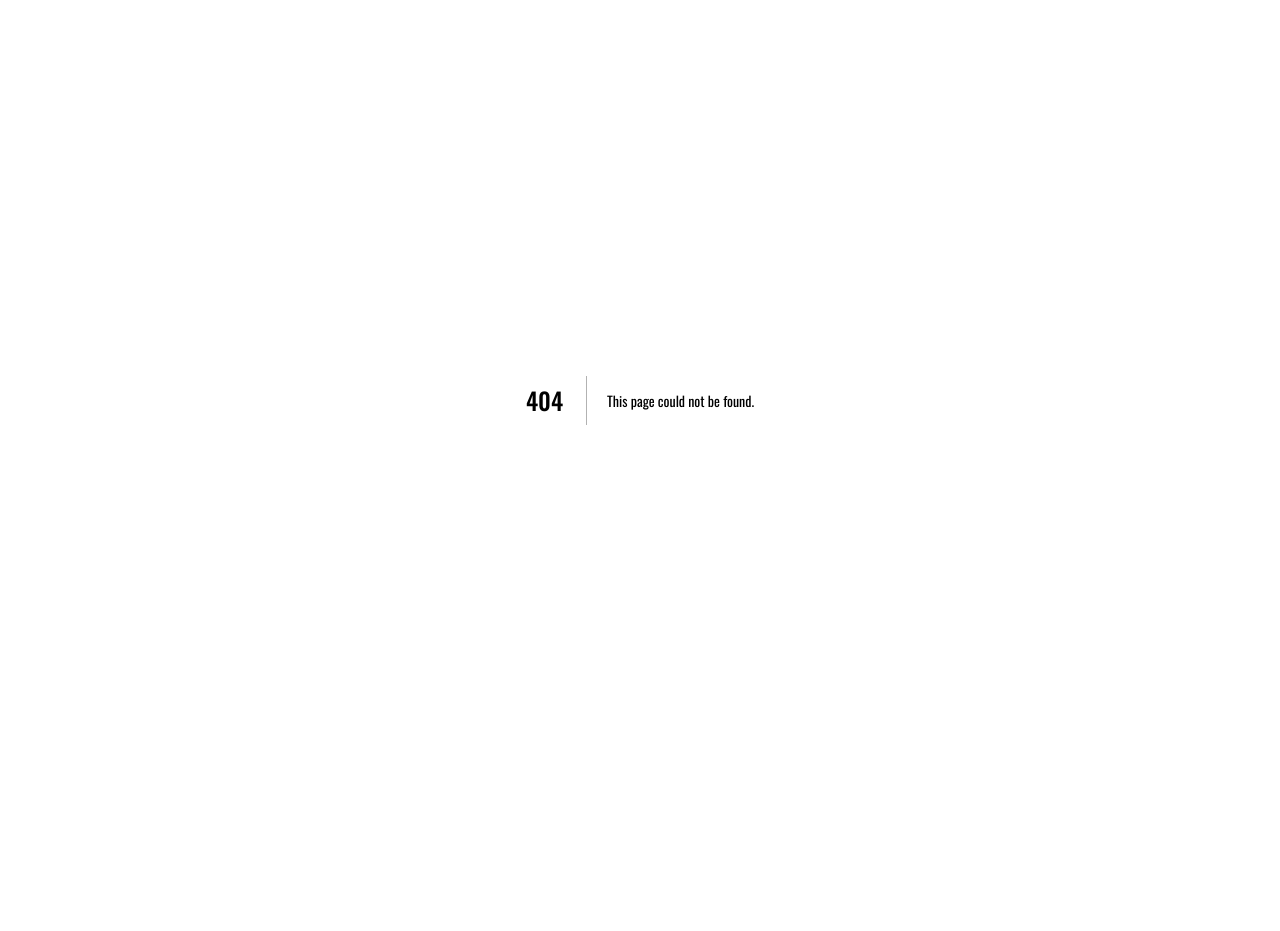
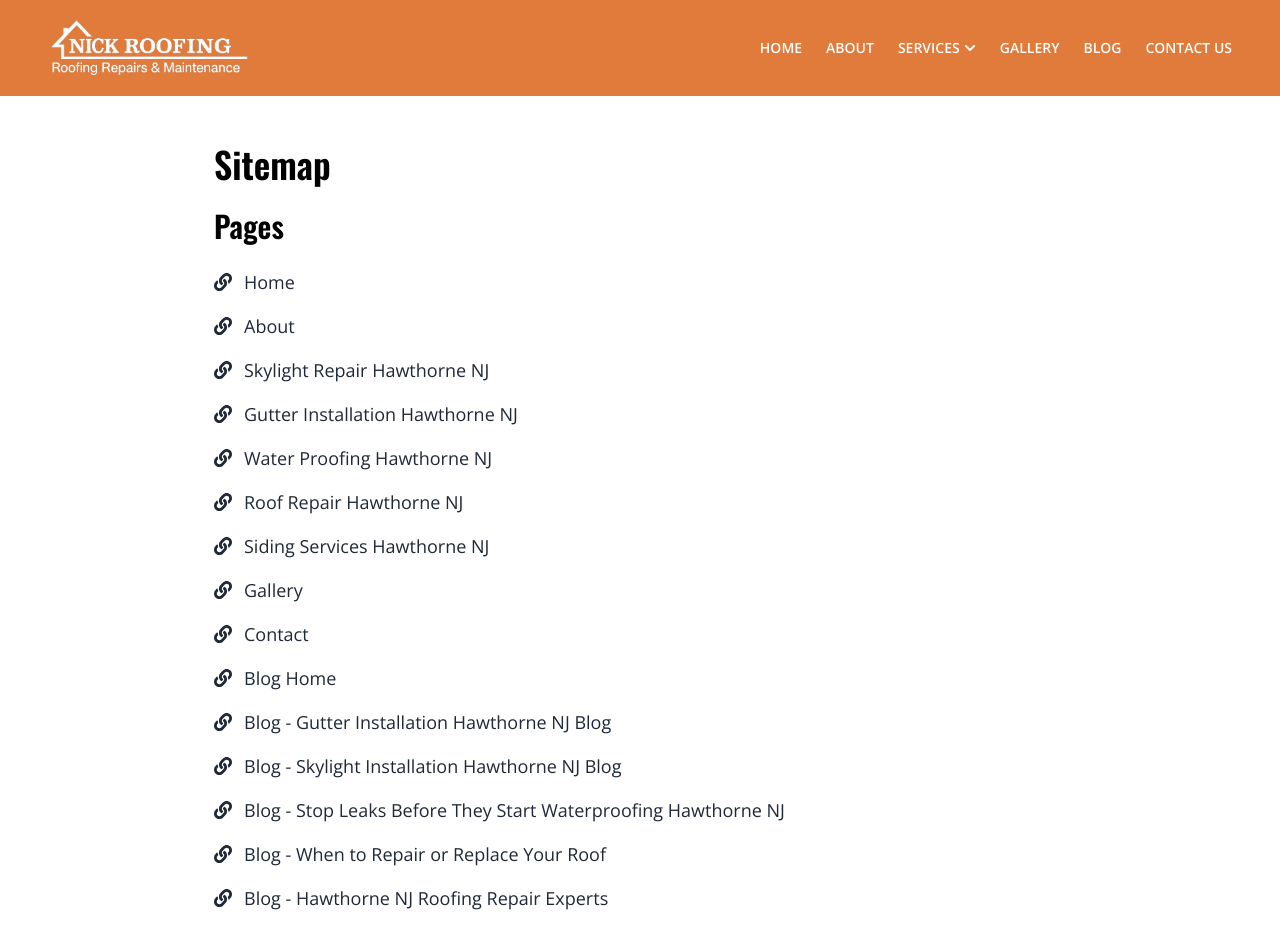
Before and after one commit to compumaxhosting/nick-roofing, a Next.js app: page /site-map in a window 1280 px wide. Before the commit this address had no page. Shown: the top 931 px of the page. Before the commit the page ends 800 px from the top, so only its background shows below. Built offline with nearby package versions, Linux system fonts and the light colour scheme.

Commit message:
added blog updted site map and created site map page

```diff
--- /dev/null
+++ b/src/app/site-map/page.tsx
@@ -0,0 +1,13 @@
+import SiteMap from "@/components/SiteMap";
+import { Footer } from "@/components/Footer";
+import Header from "@/components/Header";
+
+export default function About() {
+  return (
+    <>
+      <Header />
+      <SiteMap />
+      <Footer/>
+    </>
+  );
+}
--- a/src/components/BlogsOverview.tsx
+++ b/src/components/BlogsOverview.tsx
@@ -12,6 +12,10 @@ export function BlogsOverview() {
   const pathname = usePathname();
 
   const blogs = [
+    {
+      name: "How to Protect Your Home from Moisture Damage in Hawthorne, NJ",
+      path: "protect-home-moisture-damage-hawthorne-nj",
+    },
     {
       name: "Hawthorne NJ Roofing Repair Specialists You Can Trust",
       path: "hawthorne-nj-roofing-repair-specialists-you-can-trust",
--- a/src/components/Footer.tsx
+++ b/src/components/Footer.tsx
@@ -53,6 +53,9 @@ export const Footer = () => {
                 </li>
                 <li>
                   <Link href="contact">CONTACT US</Link>
+                </li>
+                <li>
+                  <Link href="site-map">SITE MAP</Link>
                 </li>
               </ul>
             </div>
--- /dev/null
+++ b/src/components/SiteMap.tsx
@@ -0,0 +1,87 @@
+// app/site-map/page.tsx
+
+import Link from "next/link";
+import { FaLink } from "react-icons/fa";
+
+const SiteMap = () => {
+ const links = [
+   { name: "Home", url: "https://www.nickroofing.com/" },
+   { name: "About", url: "https://www.nickroofing.com/about" },
+   {
+     name: "Skylight Repair Hawthorne NJ",
+     url: "https://www.nickroofing.com/skylight-repair-hawthorne-nj",
+   },
+   {
+     name: "Gutter Installation Hawthorne NJ",
+     url: "https://www.nickroofing.com/gutter-installation-hawthorne-nj",
+   },
+   {
+     name: "Water Proofing Hawthorne NJ",
+     url: "https://www.nickroofing.com/water-proofing-hawthorne-nj",
+   },
+   {
+     name: "Roof Repair Hawthorne NJ",
+     url: "https://www.nickroofing.com/roof-repair-hawthorne-nj",
+   },
+   {
+     name: "Siding Services Hawthorne NJ",
+     url: "https://www.nickroofing.com/siding-services-hawthorne-nj",
+   },
+   { name: "Gallery", url: "https://www.nickroofing.com/gallery" },
+   { name: "Contact", url: "https://www.nickroofing.com/contact" },
+   { name: "Blog Home", url: "https://www.nickroofing.com/blog" },
+   {
+     name: "Blog - Gutter Installation Hawthorne NJ Blog",
+     url: "https://www.nickroofing.com/blog/gutter-installation-hawthorne-nj",
+   },
+   {
+     name: "Blog - Skylight Installation Hawthorne NJ Blog",
+     url: "https://www.nickroofing.com/blog/skylight-installation-hawthorne-nj",
+   },
+   {
+     name: "Blog - Stop Leaks Before They Start Waterproofing Hawthorne NJ",
+     url: "https://www.nickroofing.com/blog/stop-leaks-before-they-start-waterproofing-hawthorne-nj",
+   },
+   {
+     name: "Blog - When to Repair or Replace Your Roof",
+     url: "https://www.nickroofing.com/blog/how-to-know-when-its-time-to-repair-or-replace-your-roof",
+   },
+   {
+     name: "Blog - Hawthorne NJ Roofing Repair Experts",
+     url: "https://www.nickroofing.com/blog/hawthorne-nj-roofing-repair-experts",
+   },
+   {
+     name: "Blog - Protect Home From Moisture Damage Hawthorne NJ",
+     url: "https://www.nickroofing.com/blog/protect-home-moisture-damage-hawthorne-nj",
+   },
+   { name: "Site Map", url: "https://www.nickroofing.com/site-map" },
+ ];
+
+
+  return (
+    <div className="max-w-[900px] mx-auto px-6 pt-32 md:pt-12 pb-16">
+      <h1 className="text-3xl md:text-4xl font-semibold mb-6 text-black">
+        Sitemap
+      </h1>
+      <h2 className="text-2xl md:text-3xl font-semibold mb-6 text-black">
+        Pages
+      </h2>
+
+      <ul className="space-y-4">
+        {links.map((item, index) => (
+          <li key={index}>
+            <Link
+              href={item.url}
+              className="text-gray-800 hover:underline flex items-center text-lg"
+            >
+              <FaLink className="mr-3 text-gray-800" />
+              {item.name}
+            </Link>
+          </li>
+        ))}
+      </ul>
+    </div>
+  );
+};
+
+export default SiteMap;
--- a/src/data/BlogsData.tsx
+++ b/src/data/BlogsData.tsx
@@ -19,6 +19,89 @@ export type Blog = {
 };
 
 export const BlogsData: Blog[] = [
+  {
+    keywords:
+      "Basement sealing Hawthorne, foundation leak repair New Jersey, residential waterproofing Hawthorne NJ, crawlspace moisture control Passaic, exterior masonry protection residential, interior damp prevention solutions, concrete crack injection specialists, sump pump setup professionals, drainage system improvement local, flood damage mitigation contractors, structural waterproof coating services, property moistureproof enhancement packages",
+
+    slug: "protect-home-moisture-damage-hawthorne-nj",
+
+    metadescription:
+      "Protect your Hawthorne, NJ home from moisture damage with expert basement sealing, foundation repair, drainage improvement, and waterproofing solutions. Trusted local specialists.",
+
+    title: "How to Protect Your Home from Moisture Damage in Hawthorne, NJ",
+    metatitle: "How to Protect Your Home from Moisture Damage in Hawthorne, NJ",
+
+    image: "/blog/blog-protect-roof.jpg",
+
+    date: "Dec 09, 2025",
+
+    description: (
+      <p className="text-base leading-7 text-[#333] mb-4">
+        Moisture damage is a common issue for homeowners in Hawthorne, NJ,
+        especially due to seasonal rain, aging foundations, and poor drainage.
+        If left untreated, moisture can cause mold, structural damage, and
+        costly repairs. The good news is that proven{" "}
+        <Link href="/water-proofing-hawthorne-nj" className="text-blue-500">
+          waterproofing
+        </Link>{" "}
+        solutions can protect your home long term.
+      </p>
+    ),
+
+    sections: [
+      {
+        title: "Key Moisture Protection Solutions for Hawthorne Homes",
+        paragraph: (
+          <p className="text-base leading-7 text-[#333] mb-4">
+            Basement sealing Hawthorne is one of the most effective ways to stop
+            water before it spreads. Combined with foundation leak repair New
+            Jersey, it prevents cracks from allowing groundwater intrusion. Many
+            homes also benefit from concrete crack injection specialists using
+            epoxy resin filling techniques for durable repairs. <br /> Homes
+            with crawlspaces need proper crawlspace moisture control
+            Passaic–area solutions, including vapor barriers and cellar humidity
+            reduction treatment. Inside the home, interior damp prevention
+            solutions and wall seepage correction methods help maintain healthy
+            air quality. <br />
+            <br /> Outside protection matters just as much. Exterior masonry
+            protection residential services, structural waterproof coating
+            services, and roof membrane installation experts help shield the
+            building envelope. Local homes also rely on rainwater diversion
+            grading work, storm runoff management planning, and drainage system
+            improvement local services to move water away from foundations.
+            <br />
+            For flood-prone properties, sump pump setup professionals and flood
+            damage mitigation contractors provide essential defense. Advanced
+            options like perimeter trench channel construction, subsurface
+            insulation shielding homes, and mold resistance barrier application
+            offer added protection. Learn more about trusted{" "}
+            <Link href="/water-proofing-hawthorne-nj" className="text-blue-500">
+              residential waterproof consultancy Hawthorne NJ
+            </Link>{" "}
+            services,{" "}
+            <Link href="/water-proofing-hawthorne-nj" className="text-blue-500">
+              belowgrade enclosure safeguarding firms
+            </Link>
+            , and complete{" "}
+            <Link href="/water-proofing-hawthorne-nj" className="text-blue-500">
+              property moistureproof enhancement packages.
+            </Link>
+          </p>
+        ),
+      },
+      {
+        title: "Conclusion",
+        paragraph: (
+          <p className="text-base leading-7 text-[#333] mb-4">
+            Protecting your home from moisture damage requires a complete
+            approach. With proper sealing, drainage, and long-term foundation
+            dryness assurance, Hawthorne homeowners can preserve property value
+            and enjoy peace of mind year-round.
+          </p>
+        ),
+      },
+    ],
+  },
   {
     keywords:
       "roof repair Hawthorne NJ, Hawthorne NJ roofing, roofing specialists Hawthorne, emergency roof repair NJ, roof leak repair Hawthorne, NJ roofing contractors, roof inspection Hawthorne NJ, shingle repair Hawthorne, local roofers Hawthorne, Nick Roofing NJ",
```
Also changed, not shown: public/blog/blog-protect-roof.jpg (added), 1 other file (tests, documents, lock files or other folders).
